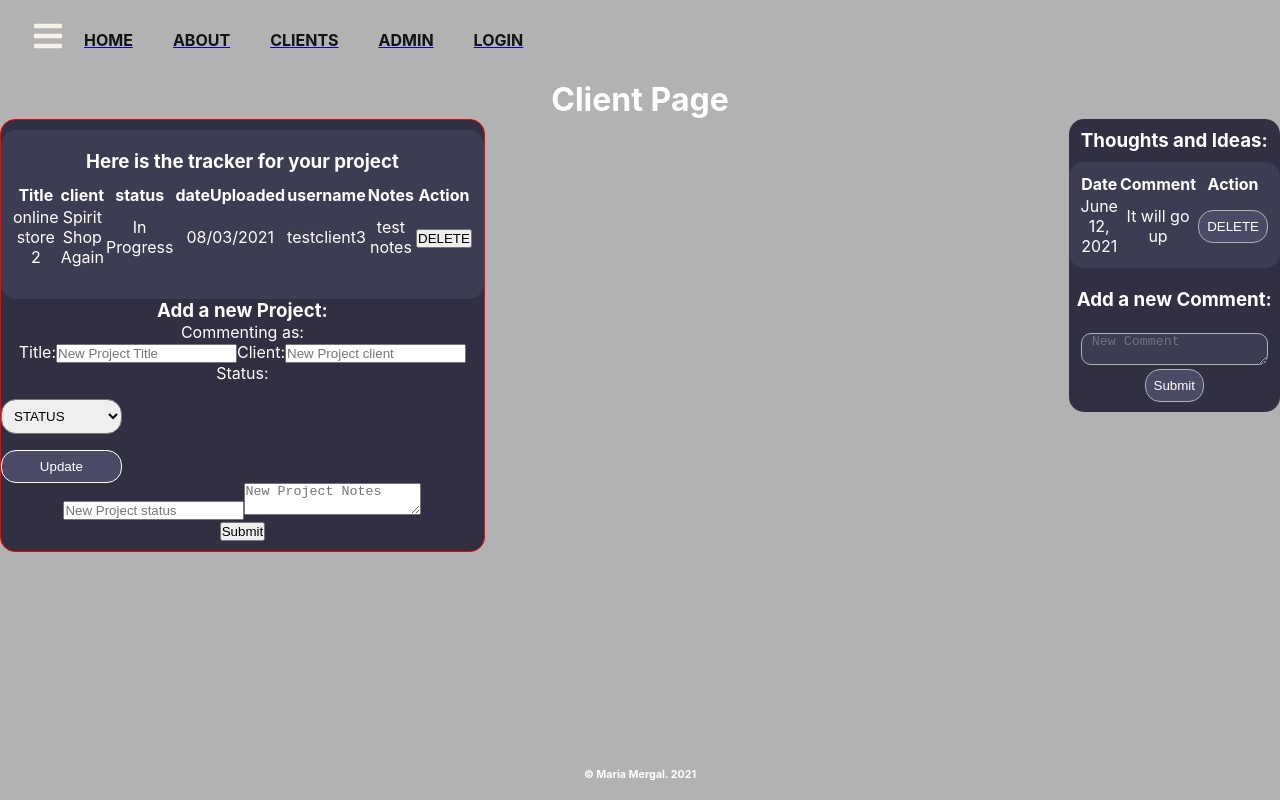
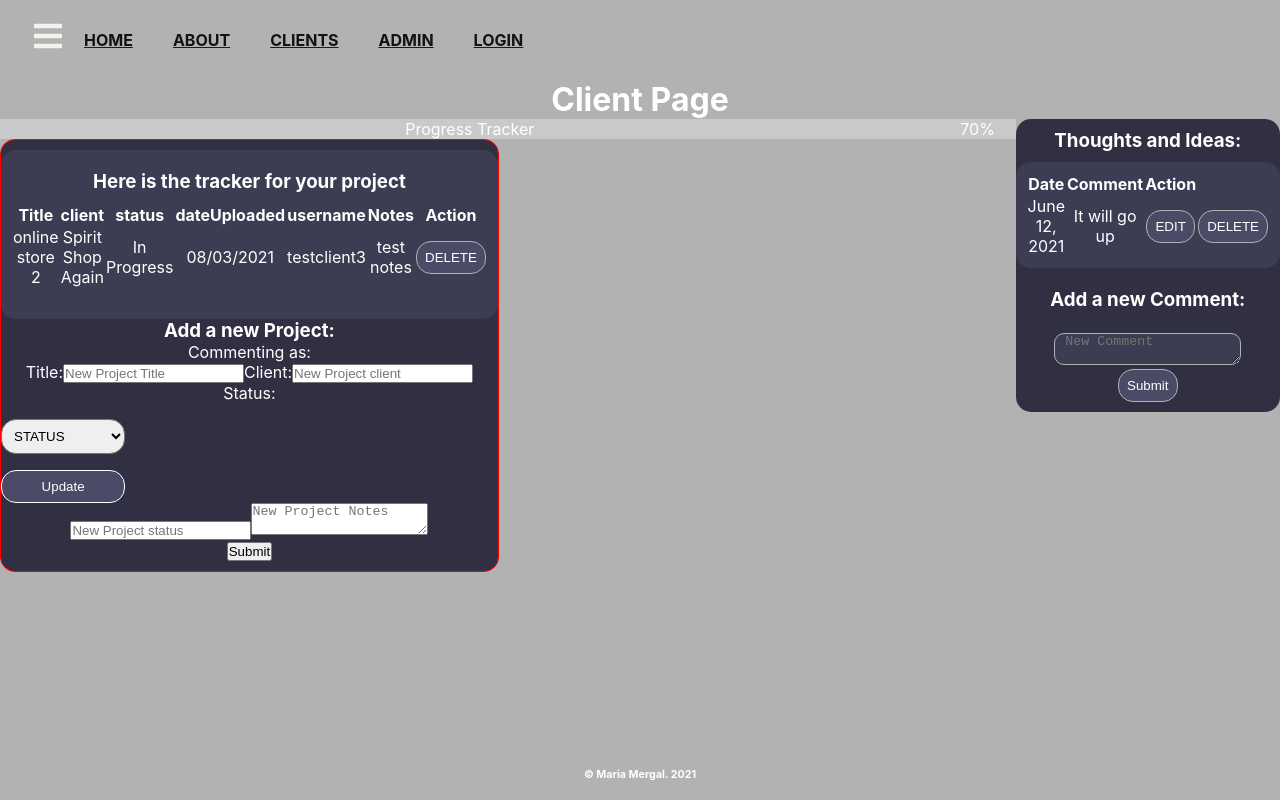
Before and after one commit to mmergal92/Capstone_Front_End, a React (Create React App) app in the folder client-portal/: page /client in a window 1280 px wide. Built offline with nearby package versions, Linux system fonts and the light colour scheme; no server answers.

Commit message:
updating edit

```diff
--- a/client-portal/src/App.css
+++ b/client-portal/src/App.css
@@ -55,6 +55,13 @@ h4{
 .existing-projects h3{
   padding-top: 10px;
   padding-bottom: 10px;
+}
+.existing-projects button{
+  color: white;
+  background-color: #4b4b67;
+  border-radius: 15px;
+  padding: 8px;
+  border: 1px solid #b2b2b2;
 }
 .textcomment {
   padding-bottom: 2px;
@@ -161,7 +168,18 @@ h4{
   justify-content: start;
   align-items: center;
 }
-
+.progress-tracker {
+  display: grid;
+  grid-template-rows: 1fr;
+  grid-template-columns: 1fr 76px;
+  background-color: rgba(255,255,255,0.3);
+}
+.progress-tracker__label{
+    grid-column: 1/2;
+}
+.progress-tracker__percentage {
+    grid-column: 2/3;
+}
 span {
   margin-left: 16px;
 }
--- a/client-portal/src/components/CommentBox.js
+++ b/client-portal/src/components/CommentBox.js
@@ -12,8 +12,10 @@ function CommentBox() {
     const [newList, setNewList] = useState(userCommentlist)
     // const [date, setDate] = useState('');
     const [comment, setComment] = useState('');
+    const [showEdit, setShowEdit] = useState(false)
     const [username, setUsername] = useState('');
     const [change, setChange] = useState(true)
+    const [editComment, setEditComment] = useState(comment)
     const tempArray = newList;
     //HANDLES
     const commentChange = (event) =>{
@@ -24,6 +26,9 @@ function CommentBox() {
     //     console.log("Adding text of username")
     //     setUsername(event.target.value)
     // };
+    const onToggle = () => {
+        setShowEdit(!showEdit)
+    }
     const handleDelete= async(value)=>{
         const URL = "https://proof-backend.herokuapp.com/" + "user/"
         console.log(URL)
@@ -32,6 +37,26 @@ function CommentBox() {
             method: 'DELETE',
         })
         console.log(value._id)
+    }
+    const handleEdit= async(response)=>{
+        const URL = "https://proof-backend.herokuapp.com/" + "user/"
+        console.log(response)
+        // console.log(tempArray[0].comment)
+        fetch (URL + "/" + response._id, {
+            method: 'PUT',
+            headers: {
+                Accept: 'application/json',
+                'Content-Type': 'application/json',
+            },
+            body: JSON.stringify ({
+                comment: comment,
+            })
+        })
+        console.log("Did this work?")
+        // const tempArray = newList;
+        tempArray.push(response)
+        setNewList(tempArray)
+        setChange(!change);
     }
     const getNewList = async() => {
         const postURL = "https://proof-backend.herokuapp.com/" + "user/"
@@ -85,6 +110,7 @@ function CommentBox() {
                                 <tr key={index}>
                                     <td>{value.date}</td>
                                     <td>{value.comment}</td>
+                                    <td><button onClick={onToggle}>EDIT</button></td>
                                     <td><button onClick={() => handleDelete(value)}>DELETE</button></td>
                                     </tr>
                         )})}
@@ -105,6 +131,13 @@ function CommentBox() {
                     <button onClick= {handleSubmit}>Submit</button>
                     </form>
                 </div>
+                {showEdit &&
+                 <form className = "edit" onSubmit={handleSubmit}>
+                    <textarea className = "edit-input" value = {comment} onChange = {commentChange} placeholder = "Edit Comment"/>
+                    <br/>
+                    <button onClick= {handleSubmit}>Update</button>
+                 </form>
+                }
             </div>
         )
     }
--- /dev/null
+++ b/client-portal/src/components/StatusTracker/progressTracker.js
@@ -0,0 +1,25 @@
+import React, { Component , useState} from 'react';
+// import styled from 'styled-components';
+// import PropTypes from 'prop-types';
+
+function ProgressTracker ({ done }) {
+    const [style, setStyle] = useState('');
+
+    setTimeout(() => {
+        const newStyle = {
+            opacity: 1,
+            width: `${ done }%`
+        }
+        setStyle(newStyle);
+    }, 1000);
+      return (
+        <div className="progress-tracker">
+        <label className="progress-tracker__label">Progress Tracker</label>
+        <div className="progress-tracker__percentage">
+          { done }%
+        </div>
+        </div>
+      )
+  }
+
+  export default ProgressTracker;
--- a/client-portal/src/components/project.js
+++ b/client-portal/src/components/project.js
@@ -1,6 +1,7 @@
 import React, {useEffect, useState} from 'react'
 import { Link } from 'react-router-dom'
-import { Dropdown, Option } from "./dropdown";
+import { Dropdown, Option } from "./StatusDropdown/dropdown";
+import ProgressTracker from './StatusTracker/progressTracker';
 
 function ProjectBox() {
 
--- a/client-portal/src/pages/Client.js
+++ b/client-portal/src/pages/Client.js
@@ -1,6 +1,7 @@
 import React, {useState} from 'react'
 import CommentBox from '../components/CommentBox'
 import ProjectBox from '../components/project'
+import ProgressTracker from '../components/StatusTracker/progressTracker'
 
 const Client = (props) =>{
         return(
@@ -10,6 +11,7 @@ const Client = (props) =>{
                 <CommentBox />
                 </div>
                 <div className="project-box">
+                < ProgressTracker done ="70"/>
                 <ProjectBox />
                 </div>
             </div>
--- a/client-portal/src/pages/Home.js
+++ b/client-portal/src/pages/Home.js
@@ -1,5 +1,5 @@
 import React from 'react'
-
+import Carousel from "../components/HomeCarousel/carousel"
 
 // Components
 
@@ -10,6 +10,7 @@ function Home() {
             <h1>Welcome to this app</h1>
             </div>
             <div className = "home-content">
+                {/* <Carousel /> */}
             </div>
         </div>
     )
```
Also changed, not shown: client-portal/src/components/HomeCarousel/arrow.js (added, +11 -0 lines), client-portal/src/components/HomeCarousel/carousel.js (added, +54 -0 lines), client-portal/src/components/HomeCarousel/imageSlide.js (added, +22 -0 lines), client-portal/src/components/StatusDropdown/dropdown.js (renamed from client-portal/src/components/dropdown.js), client-portal/src/components/StatusDropdown/style.js (renamed from client-portal/src/components/style.js).
